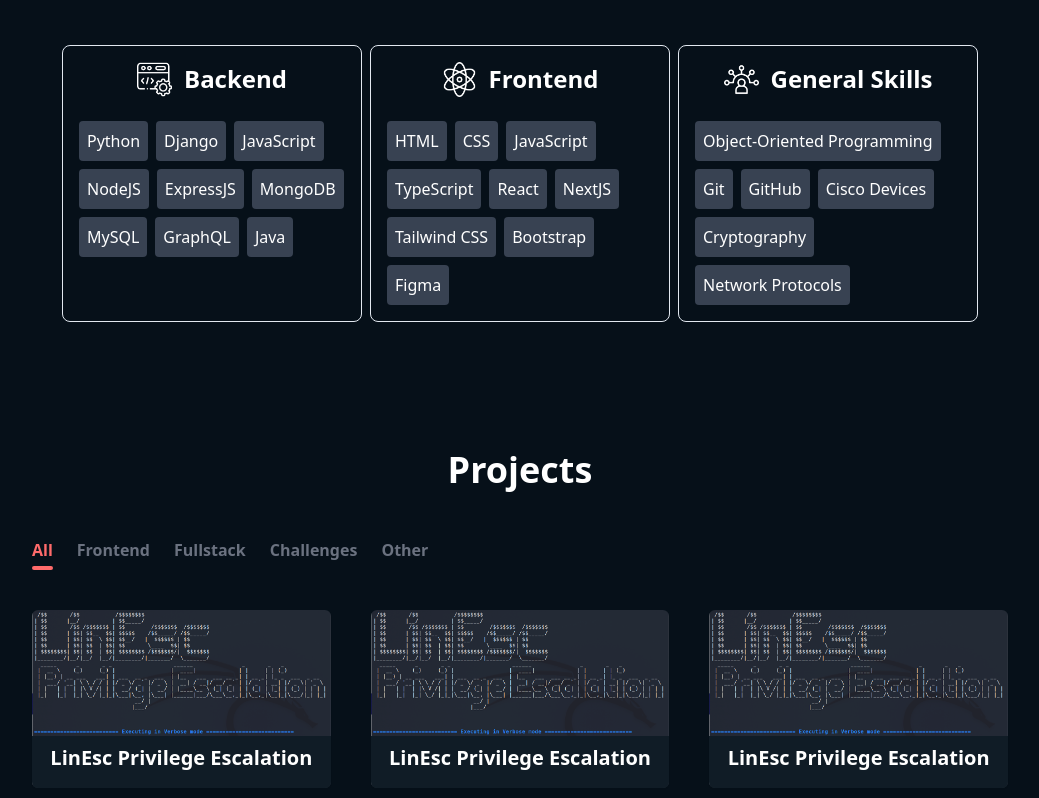
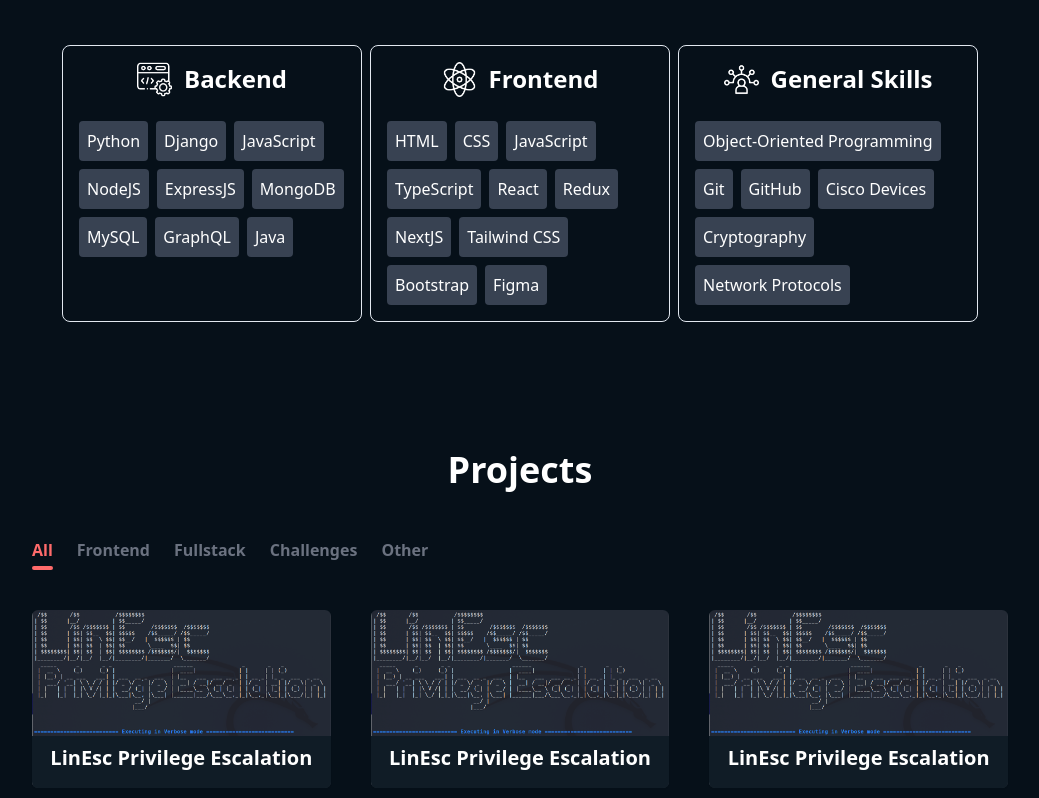
Before and after one commit to Gunnar50/portfolio-react-typescript, a React (Vite) app: page / in a window 1280 px wide. Shown: the part 2402-3200 px from the top of the page, without its empty margins (120-1159 px from the left). Built offline with nearby package versions, Linux system fonts and the light colour scheme.

Commit message:
refractor

```diff
--- a/src/components/Skills.tsx
+++ b/src/components/Skills.tsx
@@ -29,6 +29,7 @@ const skillsData = [
 			"JavaScript",
 			"TypeScript",
 			"React",
+			"Redux",
 			"NextJS",
 			"Tailwind CSS",
 			"Bootstrap",
@@ -76,9 +77,12 @@ function Skills() {
 									<h3 className="text-2xl font-semibold">{item.label}</h3>
 								</div>
 								<div className="flex flex-wrap gap-2 mt-6">
-									{item.skills.map((skills) => {
+									{item.skills.map((skills, i) => {
 										return (
-											<div className=" bg-skills-bg px-2 py-2 rounded-sm">
+											<div
+												key={i}
+												className=" bg-skills-bg px-2 py-2 rounded-sm"
+											>
 												{skills}
 											</div>
 										);
```
